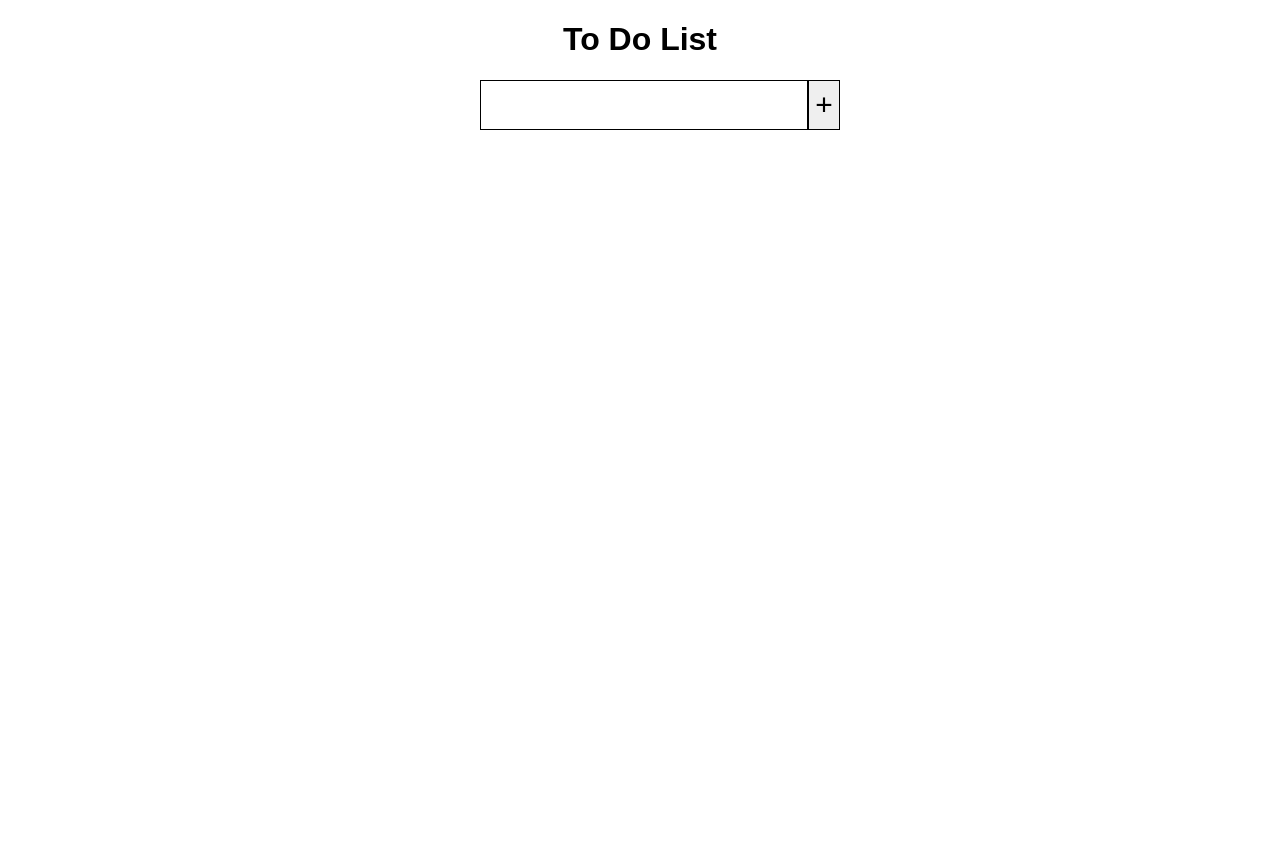
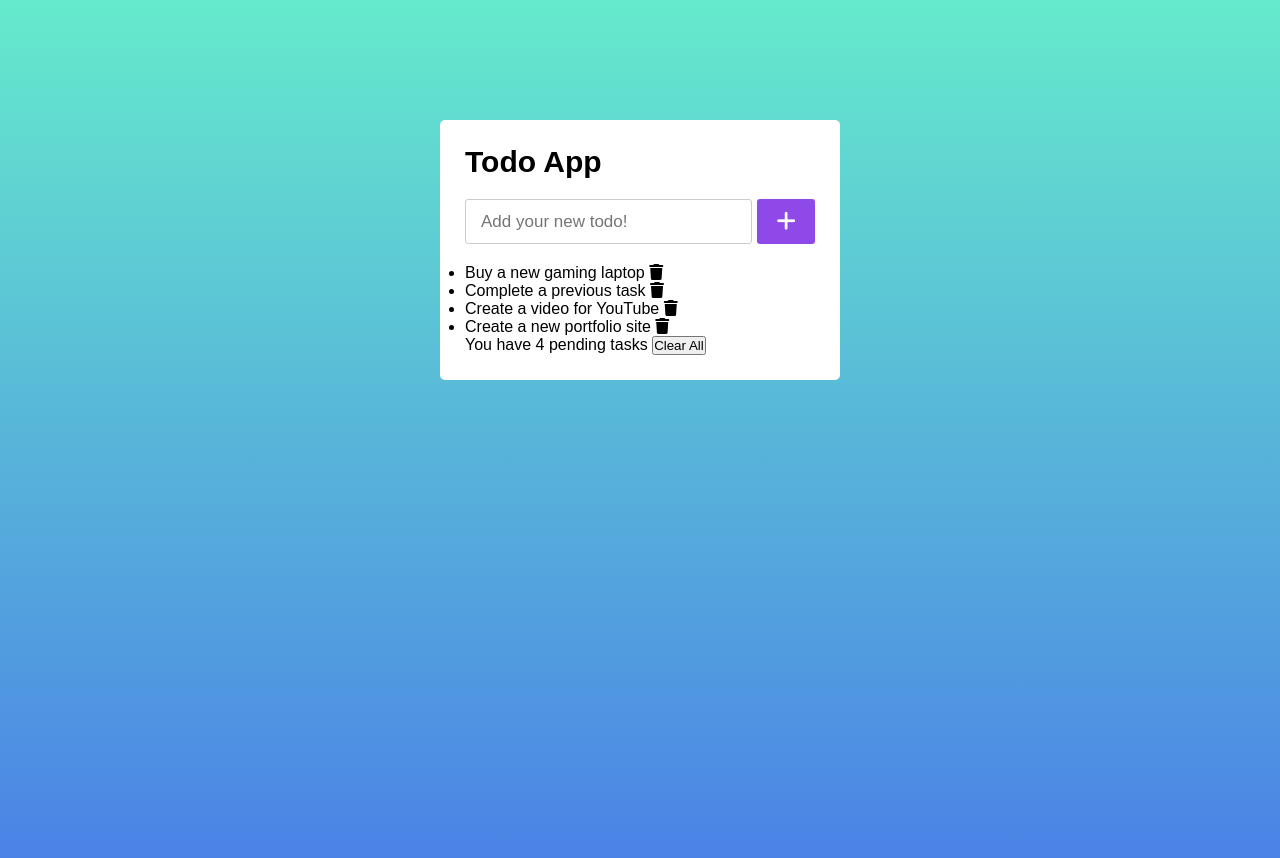
Before and after one commit to Dohyun-dolkungs/TodoList_1, a plain HTML site: page index.html in a window 1280 px wide. Before the commit the page ends 800 px from the top, so only its background shows below. Drawn offline with Linux system fonts and the light colour scheme.

Commit message:
Overall html structure edited, inputField css edited

```diff
--- a/index.html
+++ b/index.html
@@ -4,24 +4,38 @@
     <meta charset="UTF-8">
     <meta http-equiv="X-UA-Compatible" content="IE=edge">
     <meta name="viewport" content="width=device-width, initial-scale=1.0">
+    <title>Dohyun's Todo List</title>
     <link rel="stylesheet" href="./style.css">
-    <title>Dohyun's Todo List</title>
+    <script src="https://kit.fontawesome.com/d16f1164e9.js" crossorigin="anonymous"></script>
 </head>
 
 <body>
-    <h1>To Do List</h1>
-    <div class="container">
-
-        <div class="container_key">
-            <input id="inputField" type="text">
-            <button id="addToDo">+</button>
+    <div class="wrapper">
+        <header>Todo App</header>
+        <div class="inputField">
+            <input type="text" placeholder="Add your new todo!">
+            <button><i class="fa-solid fa-plus"></i></button>
         </div>
 
-        <div class="to-dos" id="toDoContainer">
+        <ul class="todoList">
+            <li>Buy a new gaming laptop
+                <span><i class="fa-solid fa-trash"></i></span>
+            </li>
+            <li>Complete a previous task
+                <span><i class="fa-solid fa-trash"></i></span>
+            </li>
+            <li>Create a video for YouTube
+                <span><i class="fa-solid fa-trash"></i></span>
+            </li>
+            <li>Create a new portfolio site
+                <span><i class="fa-solid fa-trash"></i></span>
+            </li>
+        </ul>
 
+        <div class="footer">
+            <span>You have 4 pending tasks</span>
+            <button>Clear All</button>
         </div>
     </div>
-
-    <script src="./main.js"></script>
 </body>
 </html>
--- a/style.css
+++ b/style.css
@@ -1,44 +1,56 @@
-html, body {
-    width: 50%;
-    margin: 0 auto;
-    font-family: Arial, Helvetica, sans-serif;
+*{
+    margin: 0;
+    padding: 0;
+    box-sizing: border-box;
+    font-family: 'Poppins', sans-serif;
 }
 
-h1 {
-    display: flex;
-    justify-content: center;
+body {
+    height: 100vh;
+    width: 100%;
+    background: linear-gradient(to bottom, #65eacc 0%, #497be8 100%);
 }
 
-.container_key {
-    width: 360px;
-    display: flex;
-    justify-content: center;
-    align-items: center;
+.wrapper {
+   margin: 120px auto;
+   max-width: 400px;
+   width: 100%;
+   background: #fff;
+   border-radius: 5px;
+   padding: 25px;
 }
 
-#inputField {
-    width: 360px;
-    height: 46px;
-    border: 1px solid black;
-    outline: none;
-    font-size: 25px;
-    vertical-align: middle;
+.wrapper header {
+    font-size: 30px;
+    font-weight: 600;
 }
 
-#addToDo {
-    width: 50px;
-    height: 50px;
-    border: 1px solid black;
-    font-size: 30px;
-    vertical-align: middle;
+.wrapper .inputField {
+    display: flex;
+    height: 45px;
+    width: 100%;
+    margin: 20px 0;
 }
 
-.to-dos {
-    margin-top: 25px;
+.inputField input {
+    width: 85%;
+    height: 100%;
+    border: 1px solid #ccc;
+    outline: none;
+    font-size: 17px;
+    border-radius: 3px;
+    padding-left: 15px;
 }
 
-.paragraph-styling {
-    margin: 0;
+.inputField button {
+    width: 60px;
+    height: 100%;
+    border: none;
+    outline: none;
+    background: #8e49e8;
+    color: #fff;
+    font-size: 22px;
     cursor: pointer;
-    font-size: 20px;
+    border-radius: 3px;
+    margin-left: 5px;
 }
```
